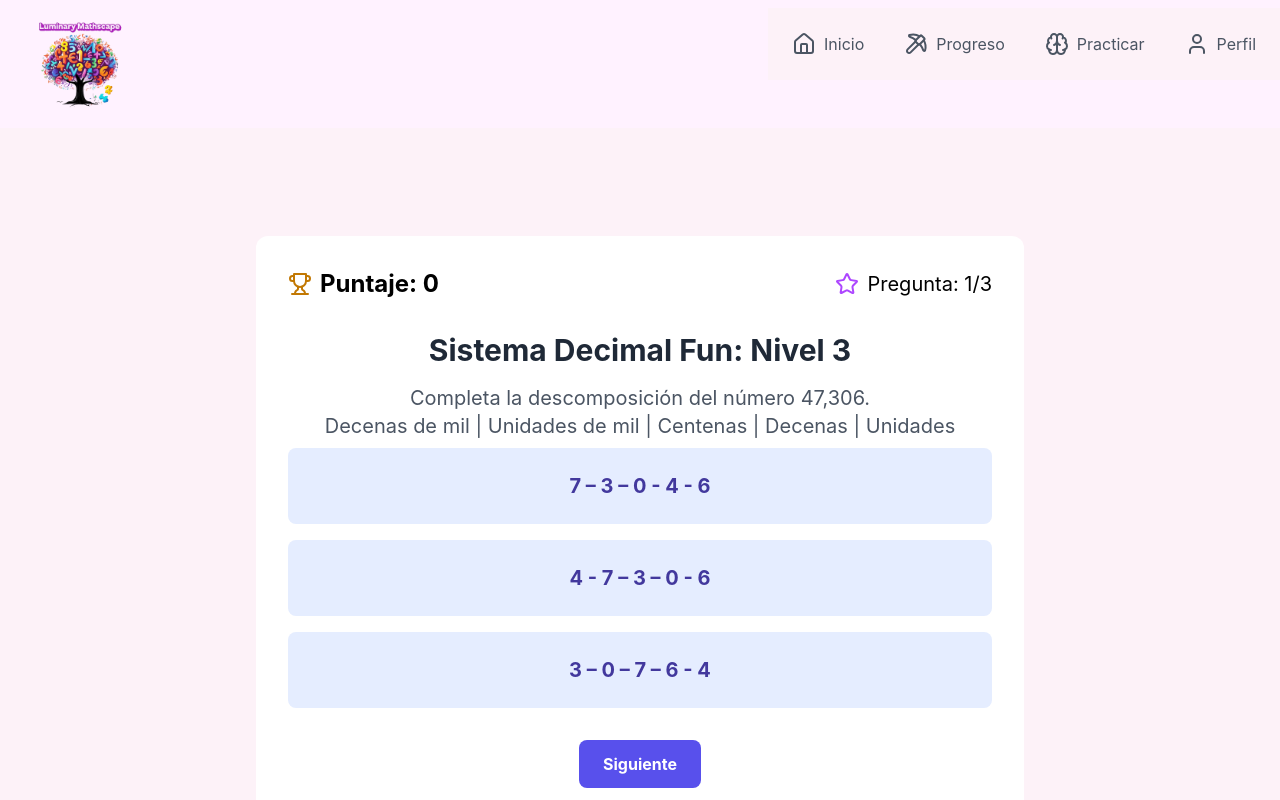
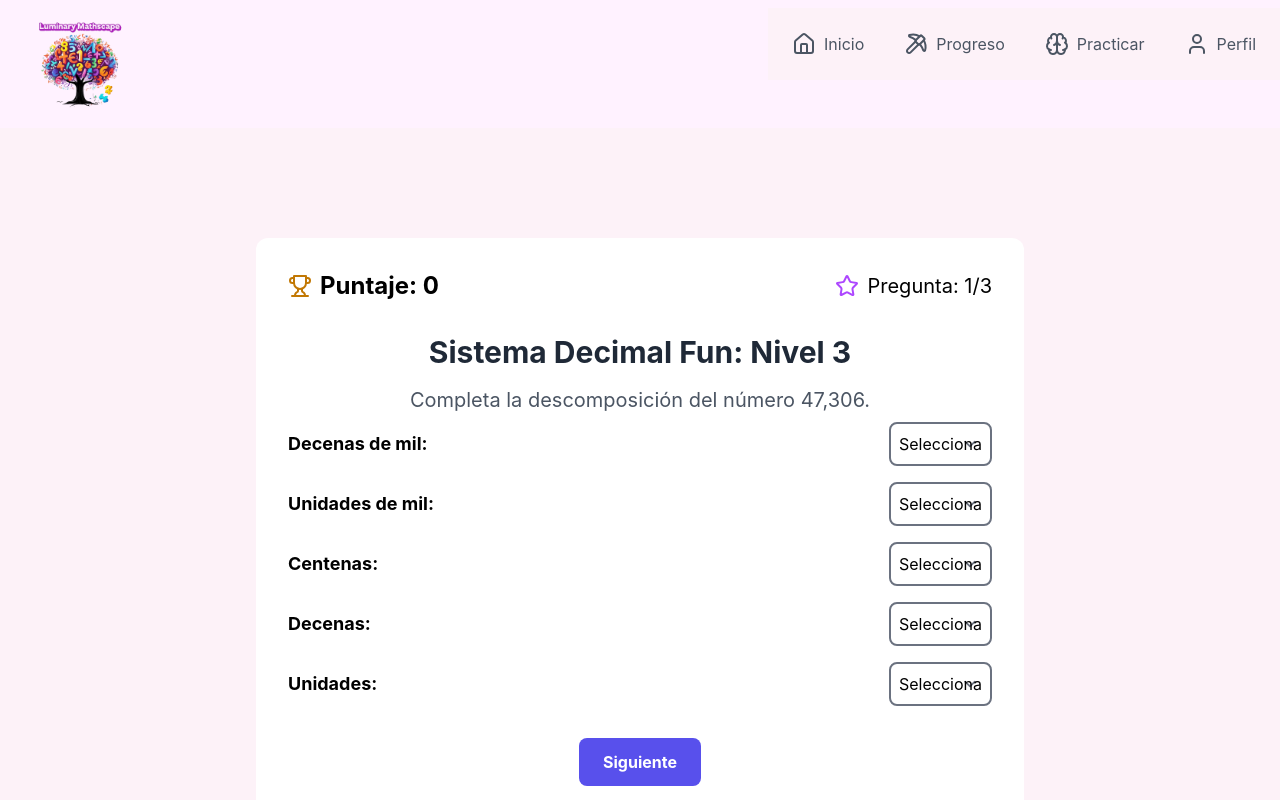
Before and after one commit to odarjose/MinsParkFronted, a React (Vite) app: page /games/decimal-system/3 in a window 1280 px wide. Shown: the top 800 px of the page. Built offline with nearby package versions, Linux system fonts and the light colour scheme.

Commit message:
Logica de los juegos de sistema decimal-1

```diff
--- a/src/interfaces/gamesDecimal.tsx
+++ b/src/interfaces/gamesDecimal.tsx
@@ -13,8 +13,9 @@ export interface QuestionGameDecimalLevel2 {
 }
 
 export interface QuestionGameDecimalLevel3 {
-  type: "multiple-choice";
+  type: "table-positioning";
   question: string; // Texto de la pregunta
-  options: string[]; // Opciones de respuesta
-  correctAnswer: string; // Respuesta correcta
+  positions: string[]; // Nombres de las posiciones (Millones, Centenas de mil, etc.)
+  options: string[]; // Dígitos disponibles para seleccionar
+  correctAnswer: string[]; // Respuesta correcta para cada posició
 }
--- a/src/pages/LevelSystemDecimal/GameSystemDecimal/gameSystemDecimalLevel3.tsx
+++ b/src/pages/LevelSystemDecimal/GameSystemDecimal/gameSystemDecimalLevel3.tsx
@@ -1,4 +1,4 @@
-import React, { useState } from "react";
+import React, { useEffect, useState } from "react";
 import { Sparkles, Star, Trophy } from "lucide-react";
 import Confetti from "react-confetti";
 import { QuestionGameDecimalLevel3 } from "@/interfaces/gamesDecimal";
@@ -9,45 +9,68 @@ const DecimalSystemGameLevel3: React.FC = () => {
   const [correctAnswers, setCorrectAnswers] = useState(0);
   const [incorrectAnswers, setIncorrectAnswers] = useState(0);
   const [showSummary, setShowSummary] = useState(false);
-  const [selectedOption, setSelectedOption] = useState<string | null>(null); // Para selección múltiple
+  const [selectedValues, setSelectedValues] = useState<string[]>([]); // Para almacenar las selecciones
   const [showConfetti, setShowConfetti] = useState(false);
 
-  const questions: QuestionGameDecimalLevel3[] = [
+  const questions = React.useMemo<QuestionGameDecimalLevel3[]>(
+    () => [
       {
-      type: "multiple-choice",
-      question:
-        "Completa la descomposición del número 47,306.\nDecenas de mil | Unidades de mil | Centenas | Decenas | Unidades",
-      options: ["7 – 3 – 0 - 4 - 6", "4 - 7 – 3 – 0 - 6", "3 – 0 – 7 – 6 - 4"],
-      correctAnswer: "4 - 7 – 3 – 0 - 6",
+        type: "table-positioning",
+        question: "Completa la descomposición del número 47,306.",
+        positions: [
+          "Decenas de mil",
+          "Unidades de mil",
+          "Centenas",
+          "Decenas",
+          "Unidades",
+        ],
+        options: ["0", "3", "4", "6", "7"],
+        correctAnswer: ["4", "7", "3", "0", "6"],
       },
       {
-      type: "multiple-choice",
-      question:
-        "Completa la descomposición del número 5,678,302.\nMillones | Centenas de mil | Decenas de mil | Unidades de mil | Centenas | Decenas | Unidades",
-      options: [
-        "5 – 6 – 7 - 8 – 3 – 0 - 2",
-        "6 - 8 – 0 – 5 – 3 – 2 - 7",
-        "7 – 8 -3 – 2 – 5 – 6 - 0",
+        type: "table-positioning",
+        question: "Completa la descomposición del número 5,678,302.",
+        positions: [
+          "Millones",
+          "Centenas de mil",
+          "Decenas de mil",
+          "Unidades de mil",
+          "Centenas",
+          "Decenas",
+          "Unidades",
         ],
-      correctAnswer: "5 – 6 – 7 - 8 – 3 – 0 - 2",
+        options: ["0", "2", "3", "5", "6", "7", "8"],
+        correctAnswer: ["5", "6", "7", "8", "3", "0", "2"],
       },
       {
-      type: "multiple-choice",
-      question:
-        "Ubica el número 8,015,246 en la tabla posicional.\nMillones | Centenas de mil | Decenas de mil | Unidades de mil | Centenas | Decenas | Unidades",
-      options: [
-        "8 – 1 – 5 - 0 – 2 – 4 - 6",
-        "6 - 1 – 0 – 8 – 5 – 2 - 4",
-        "8 – 0 -1 –  5 – 2 – 4 - 6",
+        type: "table-positioning",
+        question: "Ubica el número 8,015,246 en la tabla posicional.",
+        positions: [
+          "Millones",
+          "Centenas de mil",
+          "Decenas de mil",
+          "Unidades de mil",
+          "Centenas",
+          "Decenas",
+          "Unidades",
         ],
-      correctAnswer: "8 – 0 -1 –  5 – 2 – 4 - 6",
+        options: ["0", "1", "2", "4", "5", "6", "8"],
+        correctAnswer: ["8", "0", "1", "5", "2", "4", "6"],
       },
-  ];
+    ],
+    [],
+  );
+
+  useEffect(() => {
+    // Inicializar las selecciones vacías para cada pregunta
+    setSelectedValues(
+      Array(questions[currentQuestionIndex].positions.length).fill(""),
+    );
+  }, [currentQuestionIndex, questions]);
 
   const handleNextQuestion = () => {
     if (currentQuestionIndex < questions.length - 1) {
       setCurrentQuestionIndex(currentQuestionIndex + 1);
-      setSelectedOption(null); // Resetear la selección para la siguiente pregunta
     } else {
       setShowSummary(true);
     }
@@ -56,7 +79,11 @@ const DecimalSystemGameLevel3: React.FC = () => {
   const handleSubmit = () => {
     const currentQuestion = questions[currentQuestionIndex];
 
-    if (selectedOption === currentQuestion.correctAnswer) {
+    const isCorrect = selectedValues.every(
+      (value, index) => value === currentQuestion.correctAnswer[index],
+    );
+
+    if (isCorrect) {
       setScore(score + 100);
       setCorrectAnswers(correctAnswers + 1);
       setShowConfetti(true);
@@ -74,12 +101,12 @@ const DecimalSystemGameLevel3: React.FC = () => {
     setCorrectAnswers(0);
     setIncorrectAnswers(0);
     setShowSummary(false);
-    setSelectedOption(null);
+    setSelectedValues([]);
   };
 
   if (showSummary) {
     return (
-      <div className="min-h-screen bg-gradient-to-br bg-pink-50 flex items-center justify-center p-4">
+      <div className="min-h-screen bg-pink-50 to-purple-600 flex items-center justify-center p-4">
         <div className="bg-white rounded-xl shadow-2xl p-8 max-w-3xl w-full text-center relative">
           <Trophy className="text-yellow-500 mx-auto mb-4 w-16 h-16 animate-bounce" />
           <h1 className="text-3xl font-bold text-gray-800 mb-4">
@@ -105,7 +132,7 @@ const DecimalSystemGameLevel3: React.FC = () => {
   const currentQuestion = questions[currentQuestionIndex];
 
   return (
-    <div className="min-h-screen bg-gradient-to-br bg-pink-50 flex items-center justify-center p-4 relative">
+    <div className="min-h-screen bg-pink-50 flex items-center justify-center p-4 relative">
       {/* Animación de Confeti */}
       {showConfetti && (
         <Confetti width={window.innerWidth} height={window.innerHeight} />
@@ -131,32 +158,42 @@ const DecimalSystemGameLevel3: React.FC = () => {
             <h1 className="text-3xl font-bold text-gray-800 mb-4">
               Sistema Decimal Fun: Nivel 3
             </h1>
-            <p className="text-xl text-gray-600 mb-2 whitespace-pre-line">
+            <p className="text-xl text-gray-600 mb-2">
               {currentQuestion.question}
             </p>
+
+            {/* Tabla Posicional */}
             <div className="grid grid-cols-1 gap-4 mb-8">
-              {currentQuestion.options.map((option, index) => (
-                <button
+              {currentQuestion.positions.map((position, index) => (
+                <div
                   key={index}
-                  onClick={() => setSelectedOption(option)}
-                  className={`
-                    p-6 rounded-lg text-xl font-bold transition-all transform hover:scale-105
-                    ${
-                      selectedOption === option
-                        ? "bg-yellow-500 text-white"
-                        : "bg-indigo-100 text-indigo-800 hover:bg-indigo-200"
-                    }
-                  `}
+                  className="flex items-center justify-between gap-4"
                 >
+                  <p className="text-lg font-bold">{position}:</p>
+                  <select
+                    value={selectedValues[index] || ""}
+                    onChange={(e) => {
+                      const newValues = [...selectedValues];
+                      newValues[index] = e.target.value;
+                      setSelectedValues(newValues);
+                    }}
+                    className="p-2 px-8 rounded-lg border-2 border-indigo-300 focus:border-indigo-500 transition-all"
+                  >
+                    <option value="">Selecciona</option>
+                    {currentQuestion.options.map((option, idx) => (
+                      <option key={idx} value={option}>
                         {option}
-                </button>
+                      </option>
+                    ))}
+                  </select>
+                </div>
               ))}
             </div>
           </div>
 
           <button
             onClick={handleSubmit}
-            disabled={selectedOption === null}
+            disabled={selectedValues.some((value) => !value)}
             className="bg-indigo-600 text-white px-6 py-3 rounded-lg font-bold hover:bg-indigo-700 transition-all disabled:bg-gray-400"
           >
             Siguiente
```
Lines whose indentation alone changed are shown as unchanged.
